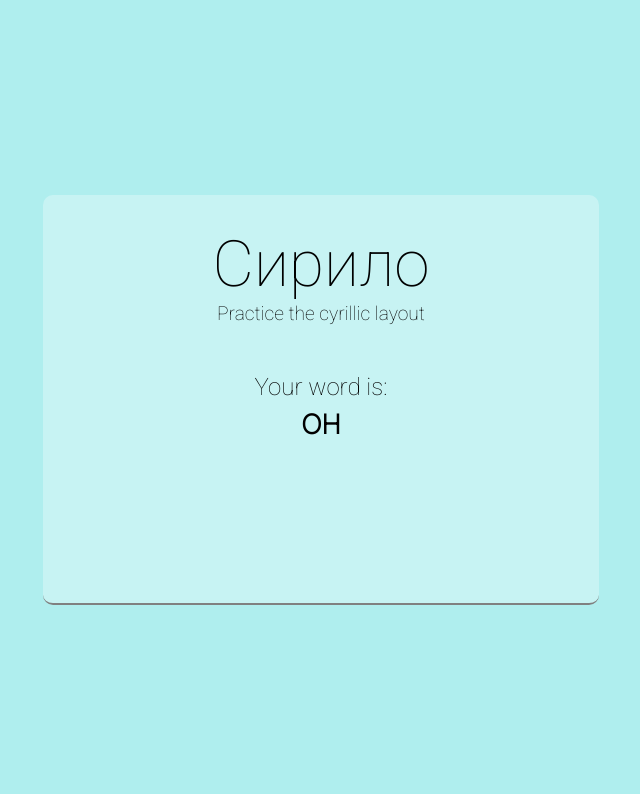
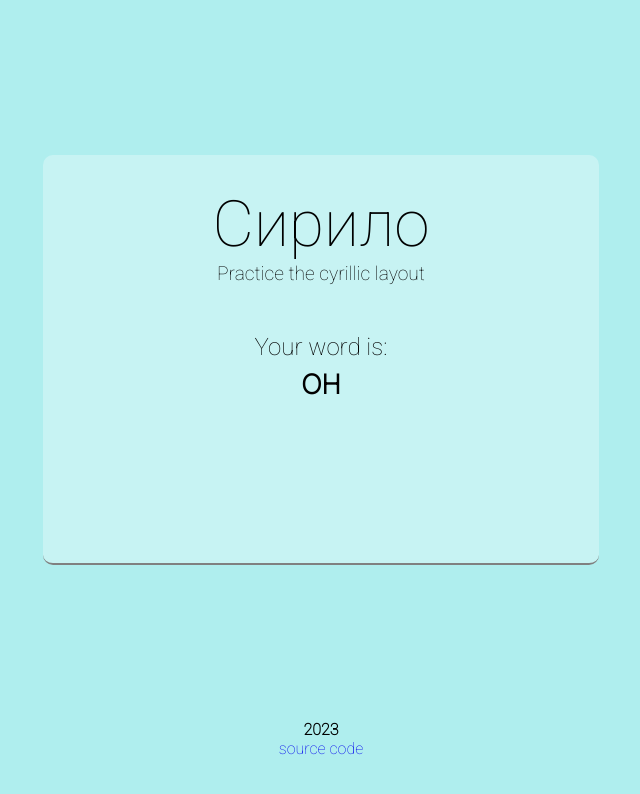
Before and after one commit to eliasjuanpablo/cirilo, a React (Create React App) app: page / in a window 1280 px wide. Shown: the top 794 px of the page, without its empty margins (319-959 px from the left). Built offline with nearby package versions, Linux system fonts and the light colour scheme.

Commit message:
add footer

```diff
--- a/src/App.css
+++ b/src/App.css
@@ -1,8 +1,8 @@
 .wrapper {
   display: grid;
+  position: relative;
   place-items: center;
-  background: paleturquoise;
-  height: 100vh;
+  height: 90vh;
 }
 
 .suggested-key {
@@ -54,3 +54,8 @@ input {
   border-radius: var(--border-radius);
   border: 0;
 }
+
+footer {
+  cursor: pointer;
+  bottom: 20px;
+}
--- a/src/App.tsx
+++ b/src/App.tsx
@@ -141,6 +141,16 @@ function App() {
           </div>
         </div>
       </div>
+      <footer className="flex">
+        <div className="bold">{new Date().getFullYear()}</div>
+        <a
+          href="https://github.com/eliasjuanpablo/cirilo"
+          target="_blank"
+          rel="noreferrer"
+        >
+          source code
+        </a>
+      </footer>
     </div>
   );
 }
--- a/src/index.css
+++ b/src/index.css
@@ -8,4 +8,9 @@ body {
   -webkit-font-smoothing: antialiased;
   -moz-osx-font-smoothing: grayscale;
   font-size: 16px;
+  background: paleturquoise;
 }
+
+a {
+  text-decoration: none;
+}
```
